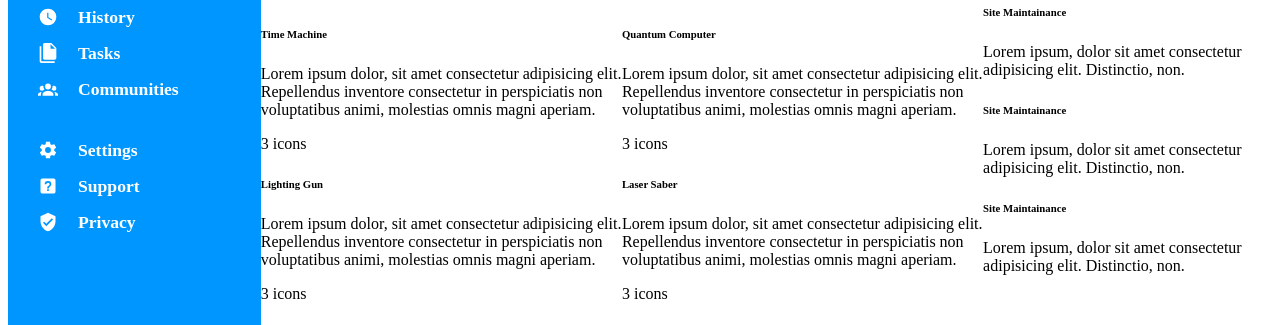
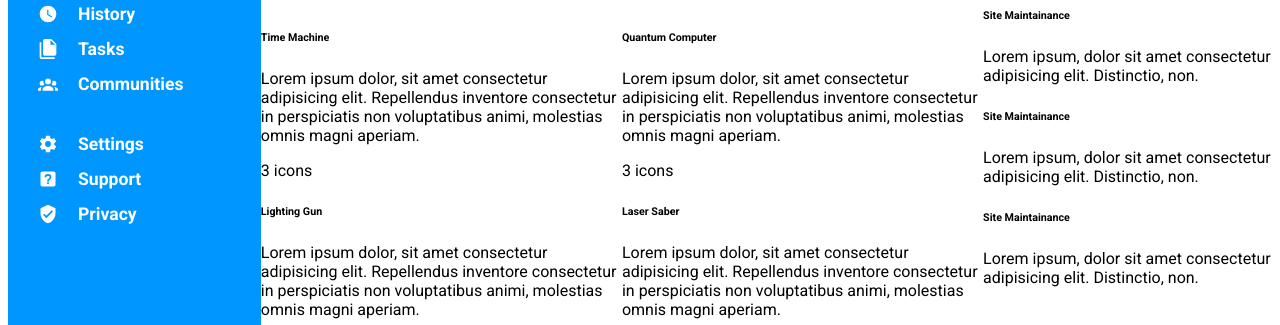
Before and after one commit to SonDo580/admin-dashboard, a plain HTML site: page index.html in a window 1280 px wide. Shown: the part 209-534 px from the top of the page. Drawn offline with Linux system fonts and the light colour scheme.

Commit message:
Apply Roboto Font to whole page

```diff
--- a/style.css
+++ b/style.css
@@ -3,6 +3,7 @@ body {
     grid-template-columns: 1fr 4fr;
     grid-template-rows: 1fr 4fr;
     height: 100vh;
+    font-family: 'Roboto', sans-serif;;
 }
 
 header {
```
